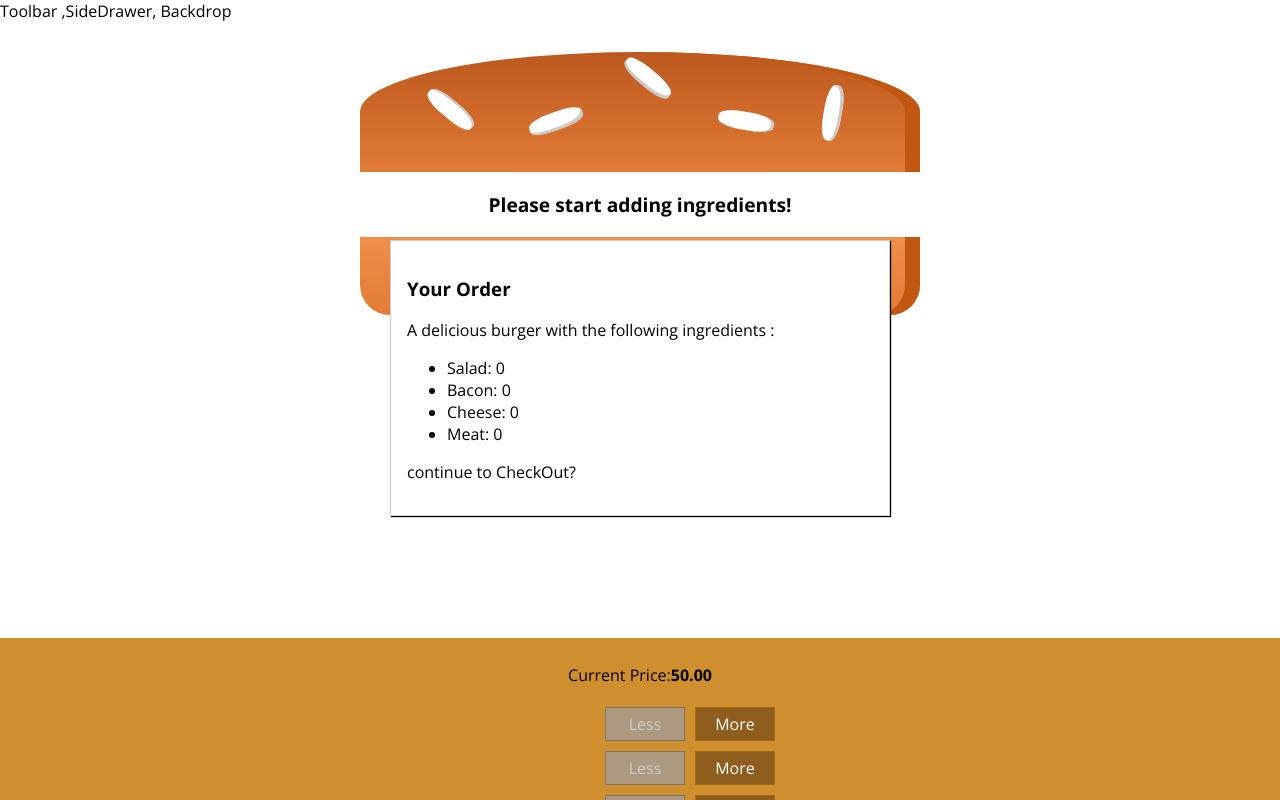
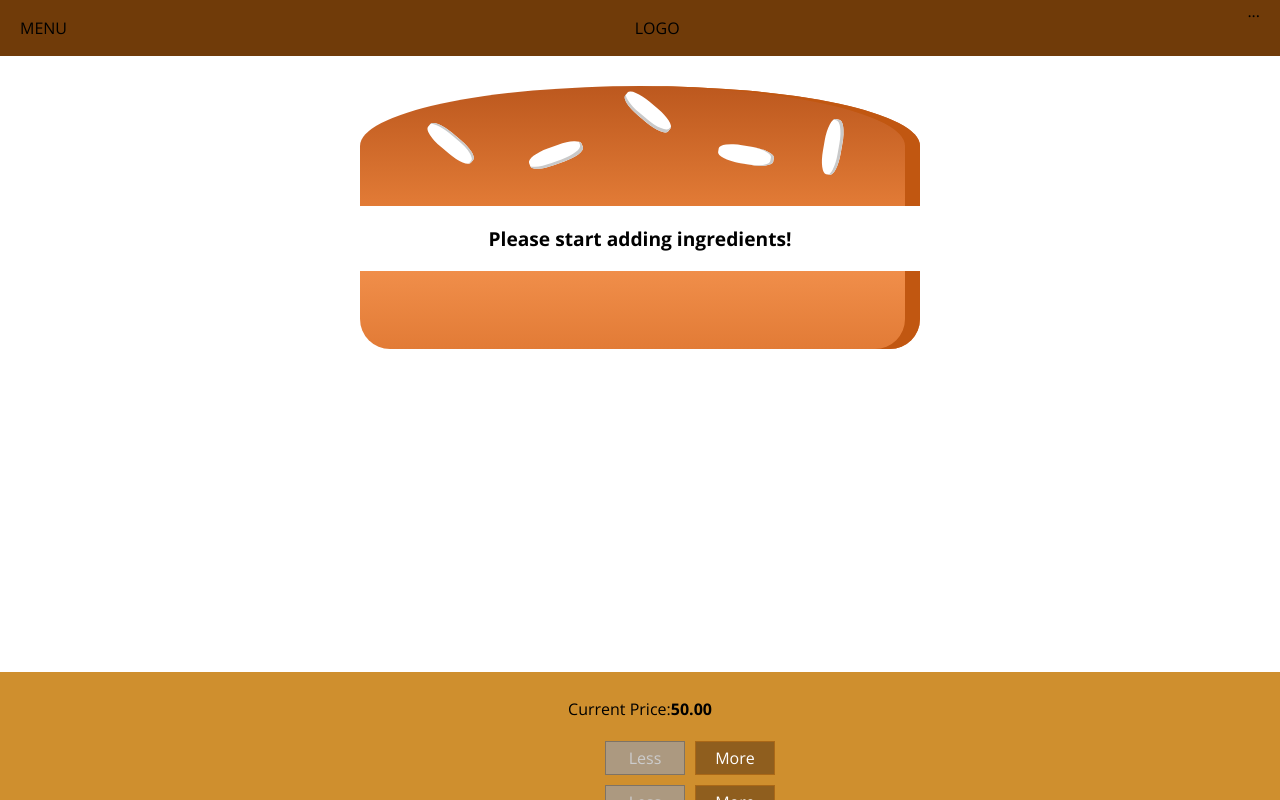
Before and after one commit to anamhussain2601/burger_builder, a React app: page / in a window 1280 px wide. Shown: the top 800 px of the page. Built offline with nearby package versions, Linux system fonts and the light colour scheme.

Commit message:
dropBox and ToolBar implemented

```diff
--- a/src/components/Burger/BuildControls/BuildControls.js
+++ b/src/components/Burger/BuildControls/BuildControls.js
@@ -26,7 +26,8 @@ const buildControls =(props) =>(
         ))}
 
         <button className={classes.OrderButton}
-        disabled={!props.purchasable}>ORDER NOW</button>
+        disabled={!props.purchasable}
+        onClick = {props.ordered}>ORDER NOW</button>
     </div>
 );
 
--- a/src/components/Burger/OrderSummary/OrderSummary.js
+++ b/src/components/Burger/OrderSummary/OrderSummary.js
@@ -1,5 +1,6 @@
 import React from  'react';
 import AuxNew from '../../../hoc/AuxNew';
+import Button from '../../UI/Button/Button';
 
 const OrderSummary =(props) =>{
 
@@ -20,7 +21,11 @@ const OrderSummary =(props) =>{
                 {ingredientSummary}
 
             </ul>
-            <p>continue to CheckOut?</p>
+            <p><strong>Total Price:{props.price}</strong></p>
+            <p>Continue to CheckOut?</p>
+            <Button btnType= "Danger" clicked={props.purchaseCancelled}>CANCEL</Button>
+
+            <Button btnType= "Success" clicked={props.purchaseContinued}>CONTINUE</Button>
 
         </AuxNew>
     )
--- a/src/components/Layout/layout.css
+++ b/src/components/Layout/layout.css
@@ -1,3 +1,3 @@
 .Content{
-    margin-top: 16px;
+    margin-top: 72px;
 }
--- a/src/components/Layout/layout.js
+++ b/src/components/Layout/layout.js
@@ -1,10 +1,12 @@
 import React from 'react';
 import AuxNew from '../../hoc/AuxNew'
 import classes from './layout.css';
+import ToolBar from '../Navigation/ToolBar/ToolBar';
 
 const layout = (props) =>(
     <AuxNew>
-    <div>Toolbar ,SideDrawer, Backdrop   </div>
+    {/* <div>Toolbar ,SideDrawer, Backdrop   </div> */}
+    <ToolBar/>
     <main className = {classes.Content }>
         {props.children}
     </main>
--- /dev/null
+++ b/src/components/Navigation/ToolBar/ToolBar.css
@@ -0,0 +1,19 @@
+.ToolBar{
+    height: 56px;
+    width: 100%;
+    position: fixed;
+    top:0;
+    left: 0;
+    background-color: #703B09;
+    display: flex;
+    justify-content: space-between;
+    align-items: center;
+    padding: 0 20px;
+    box-sizing: border-box;
+    z-index: 90;
+}
+
+.ToolBar nav{
+    height: 100%;
+
+}
--- /dev/null
+++ b/src/components/Navigation/ToolBar/ToolBar.js
@@ -0,0 +1,18 @@
+import React from 'react';
+import classes from './ToolBar.css'
+
+const toolbar = () => (
+
+    <header className = {classes.ToolBar}>
+        <div>MENU</div>
+        <div>LOGO</div>
+        <nav>
+            ...
+        </nav>
+
+
+
+    </header>
+);
+
+export default toolbar;
--- /dev/null
+++ b/src/components/UI/Backdrop/Backdrop.css
@@ -0,0 +1,9 @@
+.Backdrop{
+    width: 100%;
+    height: 100%;
+    position: fixed;
+    z-index: 100;
+    left: 0;
+    top: 0;
+    background-color: rgba(0,0,0,0.5);
+}
--- a/src/components/UI/Backdrop/Backdrop.js
+++ b/src/components/UI/Backdrop/Backdrop.js
@@ -0,0 +1,8 @@
+import React from 'react';
+import classes from './Backdrop.css';
+
+const backdrop = (props) =>(
+    props.show ? <div className={classes.Backdrop} onClick={props.clicked}></div> : null
+);
+
+export default backdrop;
--- /dev/null
+++ b/src/components/UI/Button/Button.css
@@ -0,0 +1,24 @@
+.Button {
+    background-color: transparent;
+    border: none;
+    color: white;
+    outline: none;
+    cursor: pointer;
+    font: inherit;
+    padding: 10px;
+    margin: 10px;
+    font-weight: bold;
+}
+
+.Button:first-of-type {
+    margin-left: 0;
+    padding-left: 0;
+}
+
+.Success {
+    color: #5C9210;
+}
+
+.Danger {
+    color: #944317;
+}
--- /dev/null
+++ b/src/components/UI/Button/Button.js
@@ -0,0 +1,13 @@
+import React from 'react';
+import classes from './Button.css';
+
+const button = (props) => (
+    <button
+        className = {[classes.Button , classes[props.btnType]].join(' ')} // join(' ') this joins the array with the white space
+
+        onClick= {props.clicked}> {props.children}
+    </button>
+
+);
+
+export default button;
--- a/src/components/UI/Modal/Modal.js
+++ b/src/components/UI/Modal/Modal.js
@@ -1,9 +1,20 @@
 import React from 'react';
 import classes from './Modal.css';
+import AuxNew from  '../../../hoc/AuxNew';
+import Backdrop from '../Backdrop/Backdrop';
+
 const Modal = (props) => (
-    <div className = {classes.Modal} >
+    <AuxNew>
+        <Backdrop show ={props.show} clicked ={props.modalClosed}/>
+    <div
+        className = {classes.Modal}
+        style={{
+        transform: props.show ? 'translateY(0)' : 'translateY(-100vh)',
+        opacity :props.show ? '1':'0'
+          }}>
          {props.children}
     </div>
+    </AuxNew>
 );
 
 export default Modal;
--- a/src/containers/BurgerBuilder/BurgerBuilder.js
+++ b/src/containers/BurgerBuilder/BurgerBuilder.js
@@ -30,7 +30,8 @@ class BurgerBuilder extends Component{
             meat: 0
         },
         totalPrice: 50,
-        purchasable:false
+        purchasable:false,
+        purchasing: false
 
     }
 
@@ -85,6 +86,17 @@ class BurgerBuilder extends Component{
         this.updatePurchaseState(updatedIngredients);
     }
 
+    purchaseHandler= () => {
+        this.setState({purchasing: true});
+    }
+
+    purchaseCancelHandler =() => {
+        this.setState({purchasing: false});
+    }
+
+    purchaseContinueHandler=() => {
+        alert('You Continue!');
+    }
 
     render(){
         const disabledInfo = {
@@ -98,8 +110,14 @@ class BurgerBuilder extends Component{
         return(
 
             <AuxNew>
-                <Modal>
-                    <OrderSummary ingredients={this.state.ingredients}/>
+                <Modal show ={this.state.purchasing} modalClosed = {this.purchaseCancelHandler}>
+                    <OrderSummary
+                        price ={this.state.totalPrice.toFixed(2)}
+                        ingredients={this.state.ingredients}
+                        purchaseCancelled={this.props.purchaseCancelHandler}
+                        purchaseContinued={this.props.purchaseContinueHandler}/>
+
+
                 </Modal>
                 <Burger ingredients={this.state.ingredients}/>
                 <BuildControls
@@ -107,6 +125,7 @@ class BurgerBuilder extends Component{
                     ingredientRemoved = {this.removeIngredientHandler}
                     disabled    ={disabledInfo}
                     purchasable = {this.state.purchasable}
+                    ordered ={this.purchaseHandler}
                     price={this.state.totalPrice}/>
             </AuxNew>
         );
```
